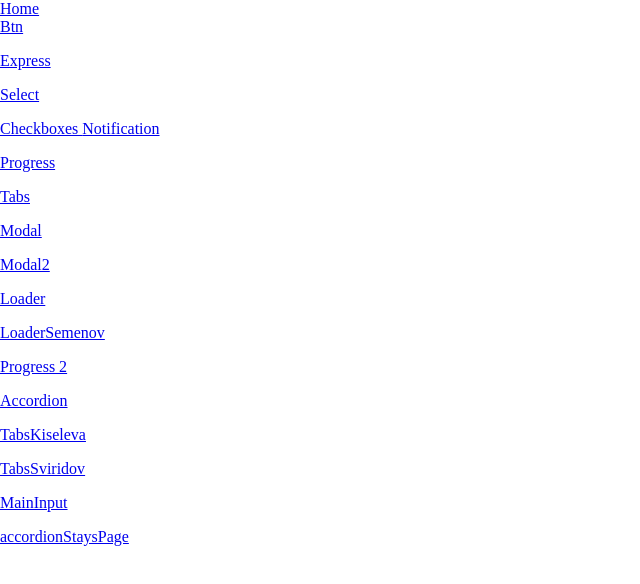
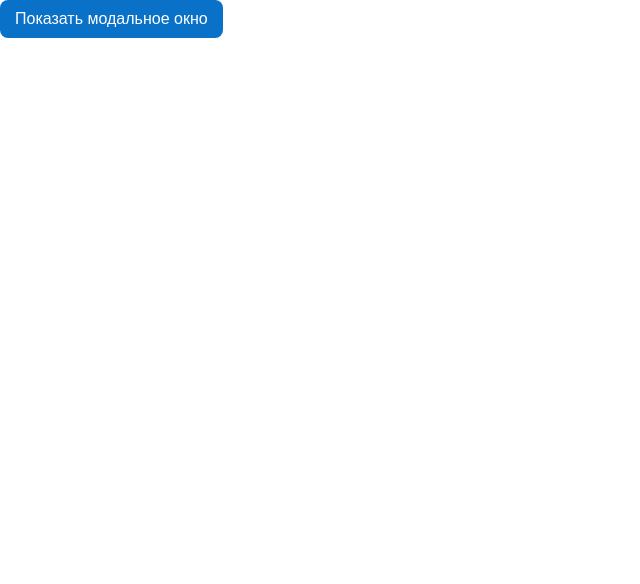
Before and after one commit to reznikovkg/just-copy, a Vue app in the folder vue2/app/: page / in a window 1280 px wide. Shown: the top 584 px of the page, without its empty margins (0-640 px from the left). Built offline with nearby package versions, Linux system fonts and the light colour scheme.

Commit message:
Мунтяну Станислав, Лабораторная работа №1, Вариант 7 "Модальное окно" Vue

```diff
--- a/vue2/app/src/App.vue
+++ b/vue2/app/src/App.vue
@@ -1,21 +1,53 @@
 <template>
-  <div id="app">
-    <nav>
-      <RouterLink to="/">Home</RouterLink>
-    </nav>
-    <RouterView/>
+  <div class="page">
+    <button class="show-modal-button" @click="showModal">Показать модальное окно</button>
+    <ModalWindow ref="modal"></ModalWindow>
   </div>
 </template>
 
 <script>
+// Используйте относительный путь с префиксом '@'
+import ModalWindow from './components/Modal-window.vue';
+
 export default {
-  name: 'App'
-}
+  name: 'App',
+  components: {
+    ModalWindow,
+  },
+  methods: {
+    showModal() {
+      this.$refs.modal.show = true;
+    },
+  },
+};
 </script>
 
-<style>
-    body {
-        padding: 0;
-        margin: 0;
-    }
+<style lang="scss">
+ body {
+font-family: 'Source Sans Pro', sans-serif;
+margin: 0;
+padding: 0;
+height: 100vh;
+display: flex;
+justify-content: center;
+align-items: center;
+}
+.page {
+position: relative;
+width: 100%;
+min-height: 100%;
+}
+/* Стили для кнопки */
+.show-modal-button {
+background-color: #0971c7;
+color: #fff;
+border: none;
+padding: 10px 15px;
+font-size: 16px;
+border-radius: 8px;
+cursor: pointer;
+}
+.show-modal-button:hover {
+background-color: #2a4cc7;
+}
 </style>
--- /dev/null
+++ b/vue2/app/src/components/Modal-window.vue
@@ -0,0 +1,99 @@
+<template>
+    <div v-if="show" class="modal-shadow" @click.self="closeModal">
+        <div class="modal">
+            <div class="modal-close" @click="closeModal">&#10006;</div>
+            <slot name="title">
+                <h3 class="modal-title">Добро пожаловать</h3>
+            </slot>
+            <slot name="body">
+                <div class="modal-content">
+                    Лабораторая работа №1 Вариант 7
+                </div>
+            </slot>
+            <slot name="footer">
+                <div class="modal-footer">
+                    <button class="modal-footer__button" @click="closeModal">
+                        Ок
+                    </button>
+                </div>
+            </slot>
+        </div>
+    </div>
+</template>
+
+<script>
+    export default {
+        name: "ModalWindow",
+        data: function () {
+            return {
+                show: false
+            }
+        },
+        methods: {
+            closeModal: function () {
+                this.show = false
+            }
+        }
+    }
+</script>
+
+<style scoped
+       lang="scss">
+    .modal-shadow {
+        position: absolute;
+        top: 0;
+        left: 0;
+        min-height: 100%;
+        width: 100%;
+        background: rgba(0, 0, 0, 0.39);
+    }
+
+    .modal {
+        background: #fff;
+        border-radius: 8px;
+        padding: 15px;
+        min-width: 420px;
+        max-width: 480px;
+        position: absolute;
+        top: 50%;
+        left: 50%;
+        transform: translate(-50%, -50%);
+
+        &-close {
+            border-radius: 50%;
+            color: #fff;
+            background: #2a4cc7;
+            display: flex;
+            align-items: center;
+            justify-content: center;
+            position: absolute;
+            top: 7px;
+            right: 7px;
+            width: 30px;
+            height: 30px;
+            cursor: pointer;
+        }
+
+        &-title {
+            color: #0971c7;
+        }
+
+        &-content {
+            margin-bottom: 20px
+        }
+
+        &-footer {
+            &__button {
+                background-color: #0971c7;
+                color: #fff;
+                border: none;
+                text-align: center;
+                padding: 8px;
+                font-size: 17px;
+                font-weight: 500;
+                border-radius: 8px;
+                min-width: 150px;
+            }
+        }
+    }
+</style>
```
